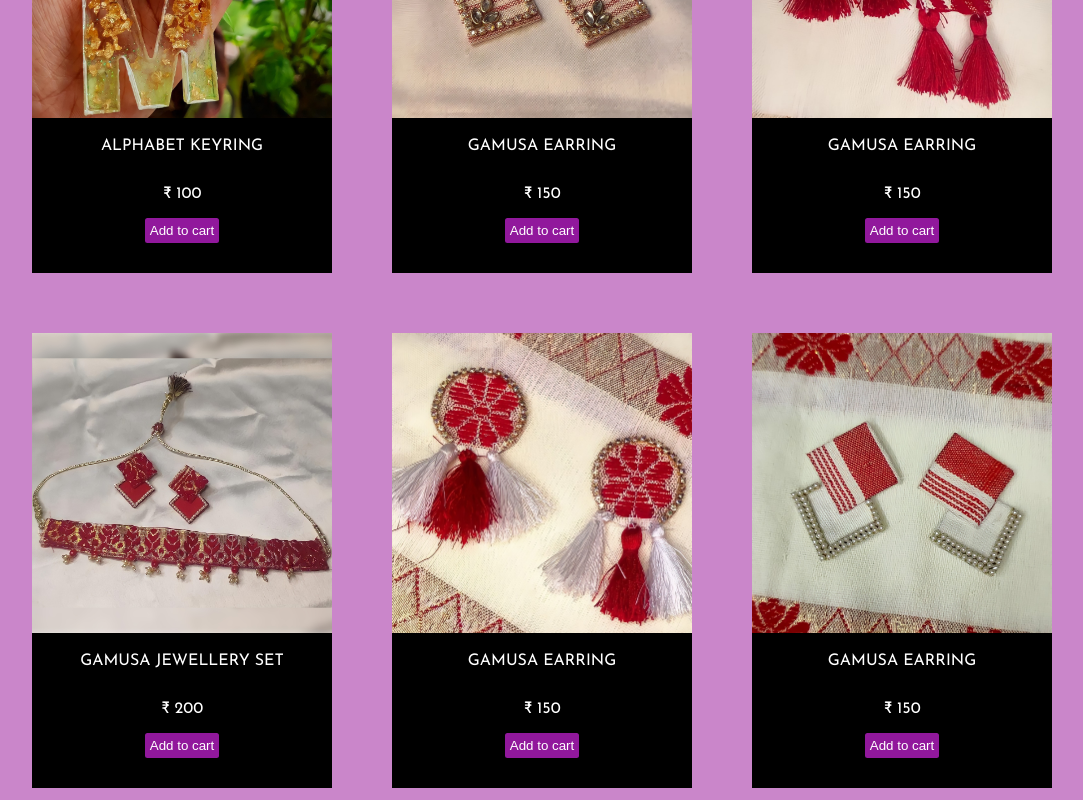
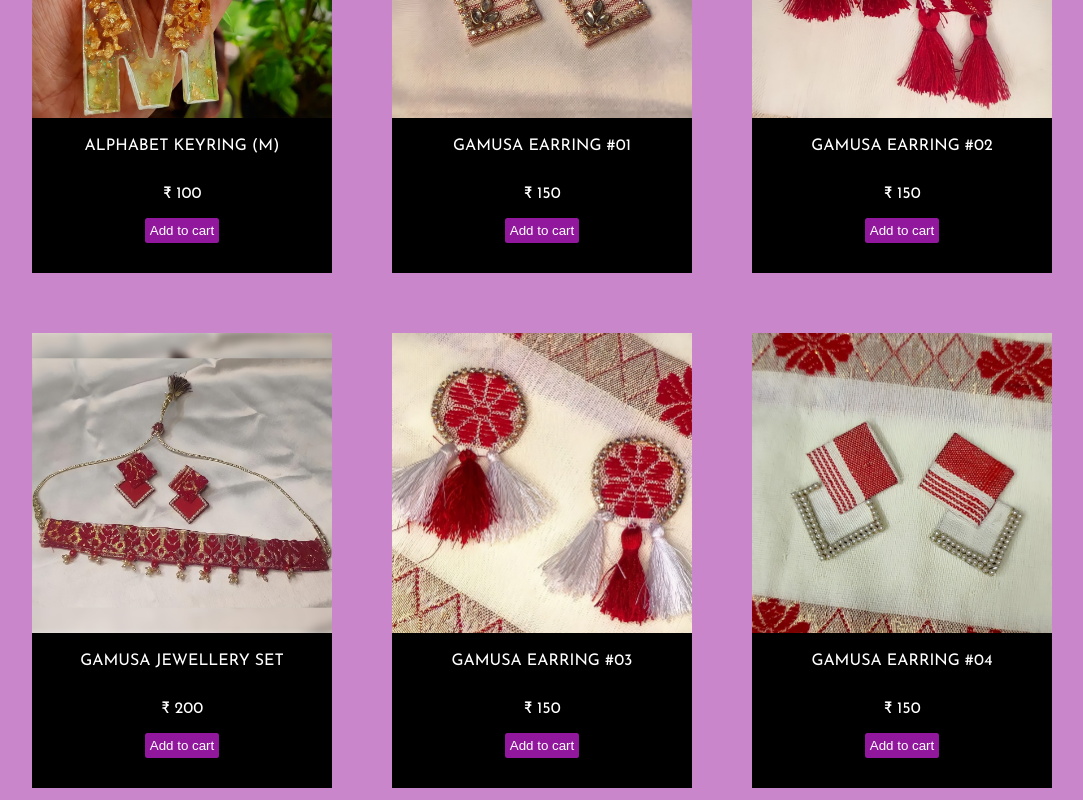
Before and after one commit to Aftab69/prettypurple, a React (Create React App) app: page / in a window 1280 px wide. Shown: the part 860-1660 px from the top of the page, without its empty margins (98-1181 px from the left). Built offline with nearby package versions, Linux system fonts and the light colour scheme.

Commit message:
product names changed

```diff
--- a/src/Context.js
+++ b/src/Context.js
@@ -40,21 +40,21 @@ const Context = ({children}) => {
     },
     {
       image:image4,
-      name:"ALPHABET KEYRING",
+      name:"ALPHABET KEYRING (M)",
       price:"100",
       category:"keyrings",
       amount:"1"
     },
     {
       image:image5,
-      name:"GAMUSA EARRING",
+      name:"GAMUSA EARRING #01",
       price:"150",
       category:"gamusa jewellery",
       amount:"1"
     },
     {
       image:image6,
-      name:"GAMUSA EARRING",
+      name:"GAMUSA EARRING #02",
       price:"150",
       category:"gamusa jewellery",
       amount:"1"
@@ -68,21 +68,21 @@ const Context = ({children}) => {
     },
     {
       image:image8,
-      name:"GAMUSA EARRING",
+      name:"GAMUSA EARRING #03",
       price:"150",
       category:"gamusa jewellery",
       amount:"1"
     },
     {
       image:image9,
-      name:"GAMUSA EARRING",
+      name:"GAMUSA EARRING #04",
       price:"150",
       category:"gamusa jewellery",
       amount:"1"
     },
     {
       image:image10,
-      name:"GAMUSA EARRING",
+      name:"GAMUSA EARRING #05",
       price:"150",
       category:"gamusa jewellery",
       amount:"1"
```
